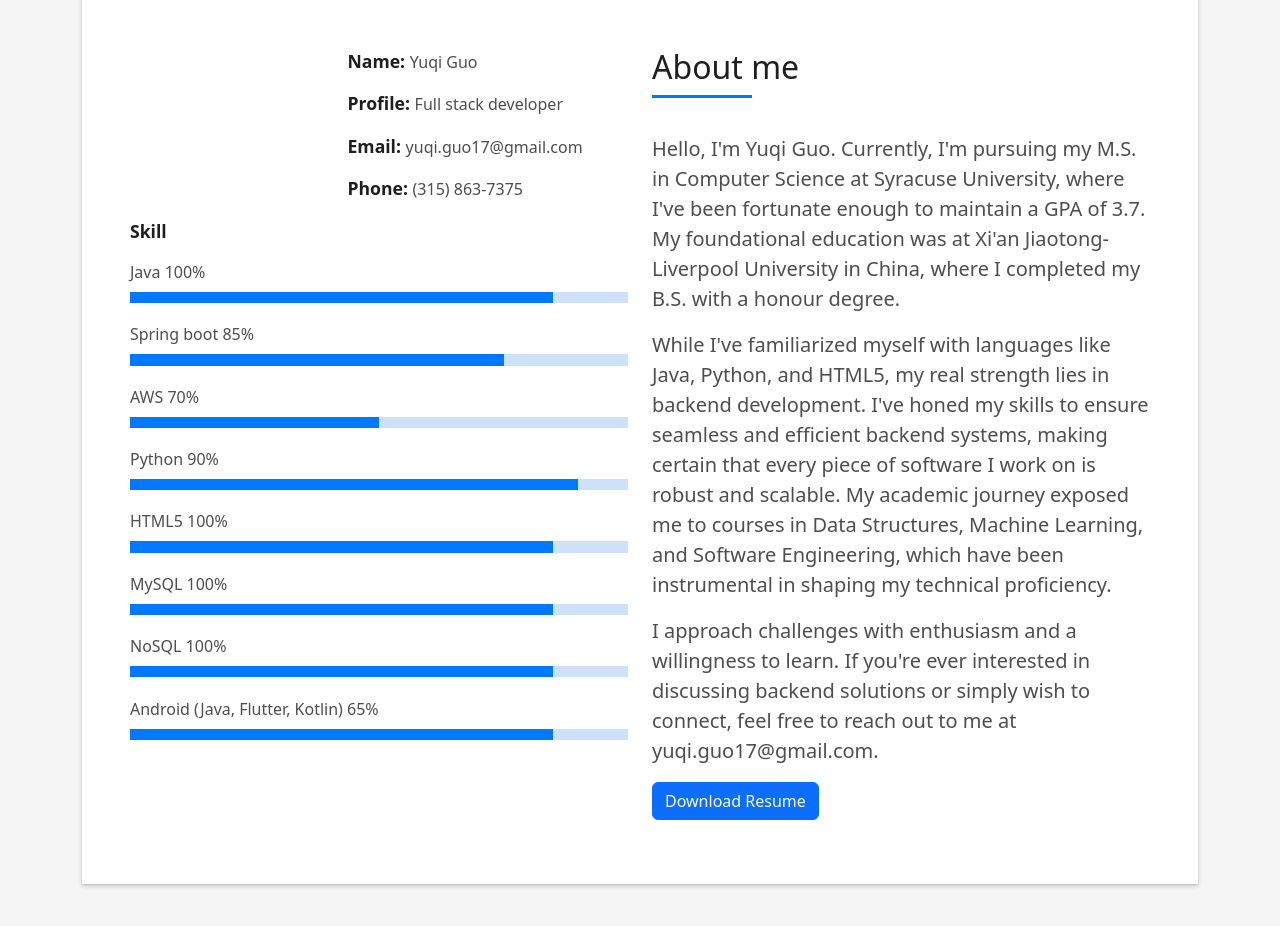
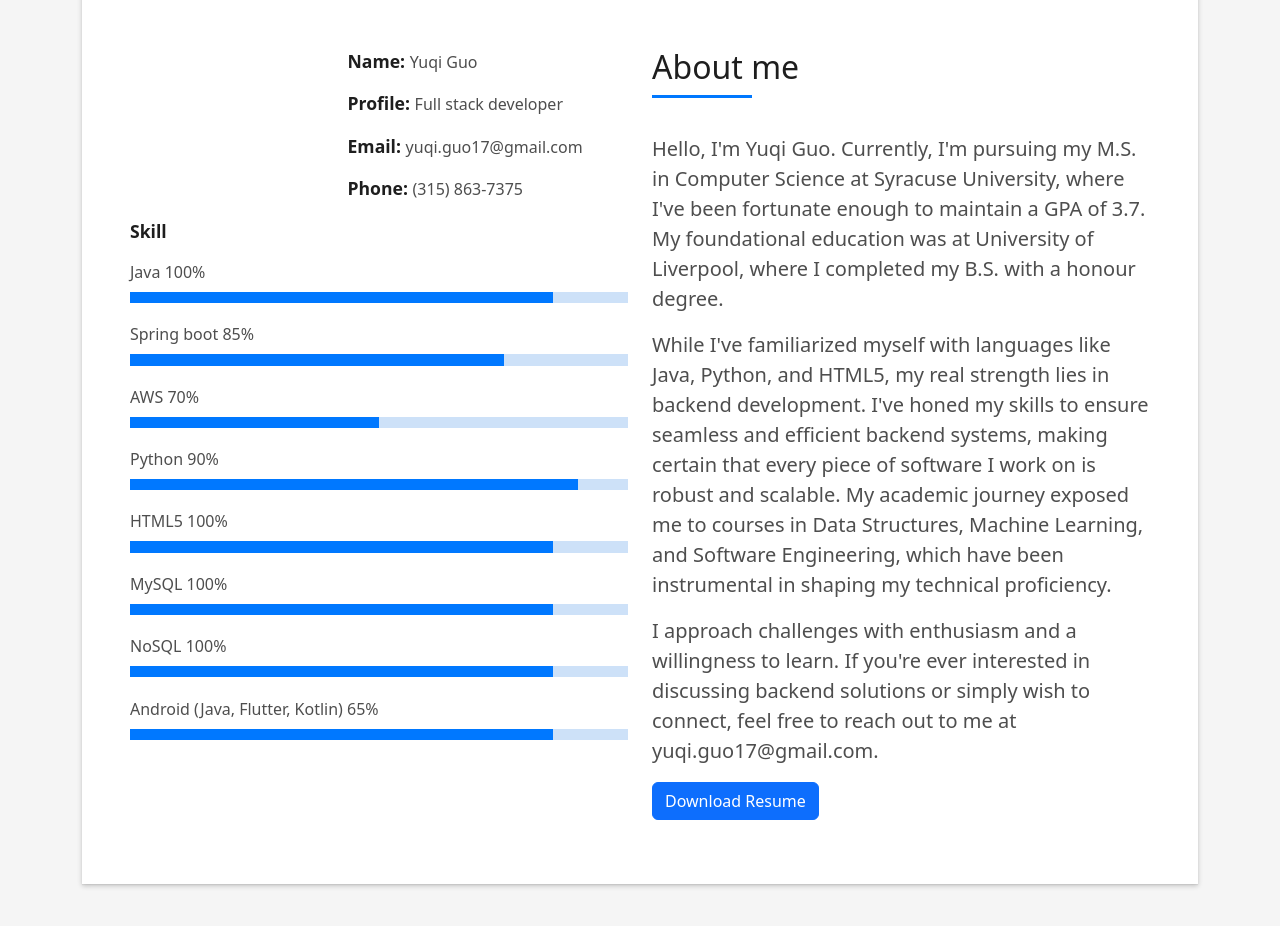
Before and after one commit to YuqiGuo105/PersonalBlog, a plain HTML site: page index.html in a window 1280 px wide. Shown: the part 880-1806 px from the top of the page. Drawn offline with Linux system fonts and the light colour scheme.

Commit message:
Update index.html

```diff
--- a/index.html
+++ b/index.html
@@ -146,7 +146,7 @@
                       </h5>
                     </div>
                     <p class="lead">
-                      Hello, I'm Yuqi Guo. Currently, I'm pursuing my M.S. in Computer Science at Syracuse University, where I've been fortunate enough to maintain a GPA of 3.7. My foundational education was at Xi'an Jiaotong-Liverpool University in China, where I completed my B.S. with a honour degree.
+                      Hello, I'm Yuqi Guo. Currently, I'm pursuing my M.S. in Computer Science at Syracuse University, where I've been fortunate enough to maintain a GPA of 3.7. My foundational education was at University of Liverpool, where I completed my B.S. with a honour degree.
                     </p>
                     <p class="lead">
                       While I've familiarized myself with languages like Java, Python, and HTML5, my real strength lies in backend development. I've honed my skills to ensure seamless and efficient backend systems, making certain that every piece of software I work on is robust and scalable. My academic journey exposed me to courses in Data Structures, Machine Learning, and Software Engineering, which have been instrumental in shaping my technical proficiency.
```
